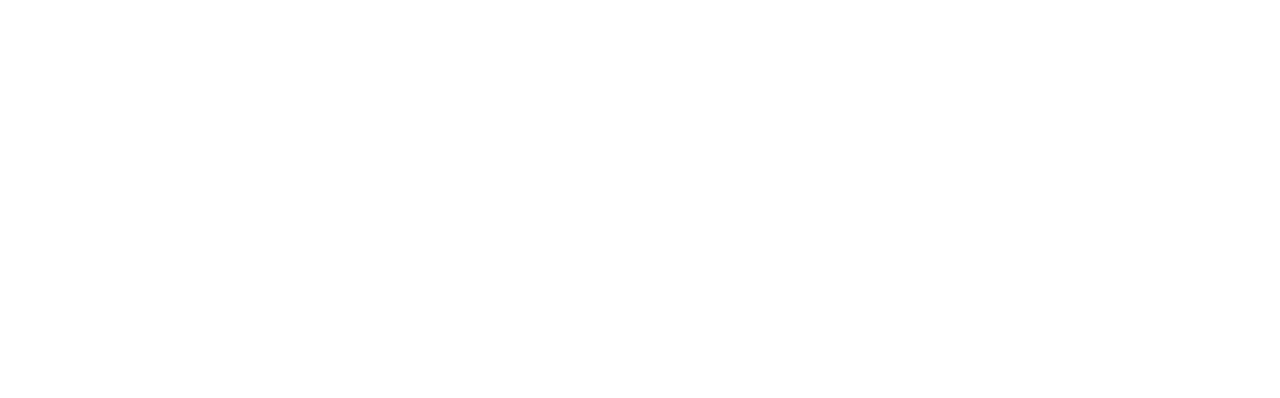
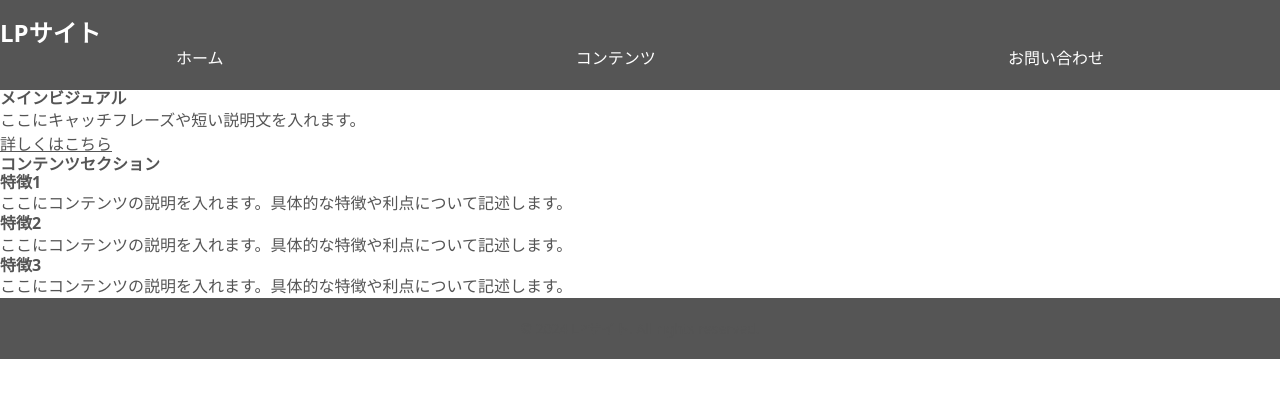
Before and after one commit to hiroking815/lp_template, a website: page src/index.html in a window 1280 px wide. Drawn offline with nearby package versions, Linux system fonts and the light colour scheme; files that its build step writes are made by us from their sources.

Commit message:
htmlの吐き出しがうまくいかなかったので調整

```diff
--- a/package.json
+++ b/package.json
@@ -4,15 +4,17 @@
   "description": "",
   "main": "index.js",
   "scripts": {
+    "copy:html": "node ./packages/copyHtml.js",
     "build:scss": "sass src/scss/style.scss | postcss --use autoprefixer cssnano -o dist/css/style.min.css --source-map",
     "minify:js": "terser src/js/script.js -o dist/js/script.min.js",
     "copy:images": "node ./packages/copyImages.js",
     "cache:bust": "node ./packages/cacheBusting.js",
     "watch:scss": "nodemon --config ./packages/nodemon.json -e scss -x \"npm run build:scss && npm run cache:bust\"",
     "watch:js": "nodemon --config ./packages/nodemon.json -e js -x \"npm run minify:js && npm run cache:bust\"",
+    "watch:html": "nodemon --config ./packages/nodemon.json -e html -x \"npm run copy:html && npm run cache:bust\"",
     "watch:images": "nodemon --config ./packages/nodemon.json -e png,jpg,jpeg,gif,svg -x \"npm run copy:images && npm run cache:bust\"",
     "serve": "browser-sync start --server 'dist' --files 'dist/**/*.html, dist/**/*.css, dist/**/*.js, dist/**/*.png, dist/**/*.jpg, dist/**/*.jpeg, dist/**/*.gif, dist/**/*.svg'",
-    "dev": "npm-run-all --parallel watch:scss watch:js watch:images serve"
+    "dev": "npm-run-all --parallel watch:scss watch:js watch:html watch:images serve"
   },
   "author": "",
   "license": "ISC",
--- a/src/index.html
+++ b/src/index.html
@@ -5,18 +5,75 @@
   <meta name="viewport" content="width=device-width, initial-scale=1.0">
   <link rel="stylesheet" href="./css/style.min.css">
   <title>Document</title>
+  <!-- Additional SEO Tags -->
+  <meta name="description" content="シンプルでモダンなランディングページをお探しなら、こちらのサイトをご覧ください。">
+  <meta name="keywords" content="ランディングページ, LP, Webデザイン, マーケティング">
+
+  <!-- OGP Meta Tags -->
+  <meta property="og:title" content="シンプルなLPサイト">
+  <meta property="og:type" content="website">
+  <meta property="og:url" content="https://www.example.com/">
+  <meta property="og:image" content="https://www.example.com/images/og-image.jpg">
+  <meta property="og:description" content="このサイトはシンプルでモダンなランディングページです。">
+  <meta property="og:site_name" content="LPサイト">
+  <meta property="og:locale" content="ja_JP">
+  <meta name="twitter:card" content="summary_large_image">
+  <meta name="twitter:site" content="@yourtwitterhandle">
+
 </head>
 <body>
-  <header>
 
+  <!-- Header -->
+  <header class="header">
+      <div class="container">
+          <h1 class="logo">LPサイト</h1>
+          <nav class="nav">
+              <ul>
+                  <li><a href="#main-visual">ホーム</a></li>
+                  <li><a href="#content">コンテンツ</a></li>
+                  <li><a href="#footer">お問い合わせ</a></li>
+              </ul>
+          </nav>
+      </div>
   </header>
-  <main>
 
+  <!-- Main Visual -->
+  <section id="main-visual" class="main-visual">
+      <div class="container">
+          <h2>メインビジュアル</h2>
+          <p>ここにキャッチフレーズや短い説明文を入れます。</p>
+          <a href="#content" class="btn-primary">詳しくはこちら</a>
+      </div>
+  </section>
 
-  </main>
-  <footer>
+  <!-- Content -->
+  <section id="content" class="content">
+      <div class="container">
+          <h2>コンテンツセクション</h2>
+          <div class="content-grid">
+              <div class="content-item">
+                  <h3>特徴1</h3>
+                  <p>ここにコンテンツの説明を入れます。具体的な特徴や利点について記述します。</p>
+              </div>
+              <div class="content-item">
+                  <h3>特徴2</h3>
+                  <p>ここにコンテンツの説明を入れます。具体的な特徴や利点について記述します。</p>
+              </div>
+              <div class="content-item">
+                  <h3>特徴3</h3>
+                  <p>ここにコンテンツの説明を入れます。具体的な特徴や利点について記述します。</p>
+              </div>
+          </div>
+      </div>
+  </section>
 
+  <!-- Footer -->
+  <footer id="footer" class="footer">
+      <div class="container">
+          <p>&copy; 2024 LPサイト. All rights reserved.</p>
+      </div>
   </footer>
+
   <script src="./js/script.min.js"></script>
 </body>
 </html>
--- /dev/null
+++ b/src/scss/_footer.scss
@@ -0,0 +1,11 @@
+footer {
+  background-color: var(--main-font-color);
+  color: white;
+  text-align: center;
+  padding: 20px 0;
+
+  p {
+      margin: 0;
+      font-size: 14px;
+  }
+}
--- /dev/null
+++ b/src/scss/_header.scss
@@ -0,0 +1,34 @@
+// ヘッダー
+header {
+  background-color: var(--main-font-color);
+  padding: 20px 0;
+
+  .logo {
+    color: white;
+    font-size: 24px;
+    font-weight: bold;
+  }
+
+  .nav {
+    ul {
+      list-style: none;
+      display: flex;
+      justify-content: space-around;
+      padding: 0;
+      margin: 0;
+
+      li {
+        margin: 0 15px;
+
+        a {
+          color: white;
+          text-decoration: none;
+          font-size: 16px;
+          &:hover {
+            text-decoration: underline;
+          }
+        }
+      }
+    }
+  }
+}
--- a/src/scss/style.scss
+++ b/src/scss/style.scss
@@ -1,5 +1,8 @@
 @use "reset";
 @use "variables" as var;
+@use "header";
+@use "footer";
+
 
 * {
   font-family: var(--main-font-family);
```
Also changed, not shown: packages/copyHtml.js (added, +16 -0 lines), dist/css/style.min.css, dist/index.html.
